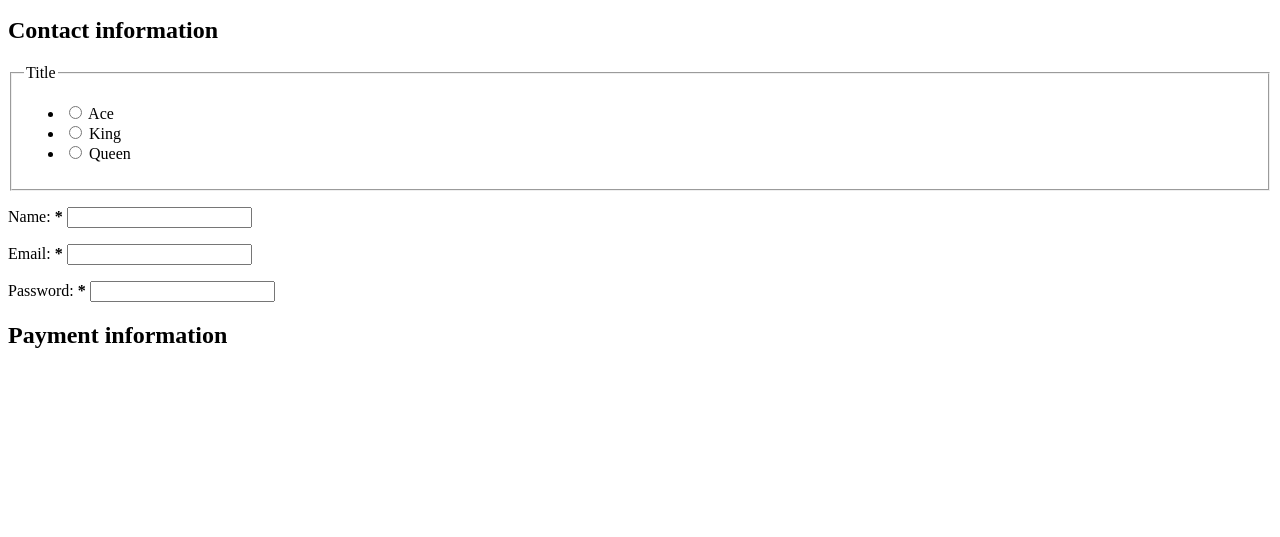
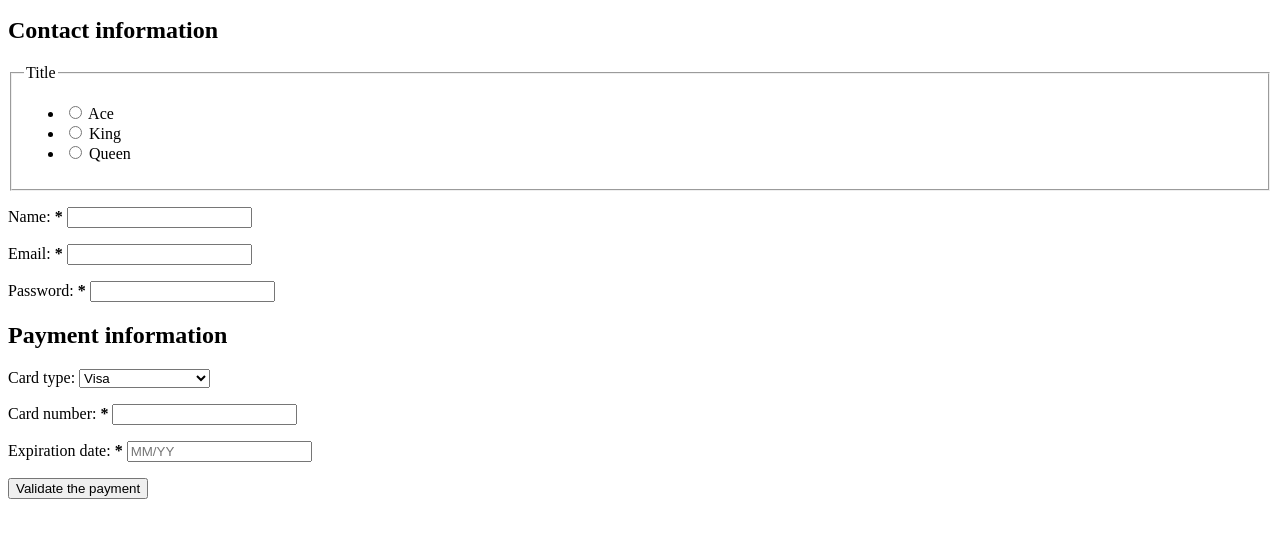
Before and after one commit to can-ngo/mdn-exercises, a plain HTML site: page html-form/structure-form.html in a window 1280 px wide. Shown: the part 101-638 px from the top of the page. Drawn offline with Linux system fonts and the light colour scheme.

Commit message:
feat: fill out the structure

```diff
--- a/html-form/structure-form.html
+++ b/html-form/structure-form.html
@@ -63,6 +63,41 @@
 
         <section>
             <h2>Payment information</h2>
+            <p>
+                <label for="card">
+                    <span>Card type:</span>
+                </label>
+                <select name="usercard" id="card">
+                    <option value="visa">Visa</option>
+                    <option value="mc">Mastercard</option>
+                    <option value="amex">American Express</option>
+                </select>
+            </p>
+            <p>
+                <label for="number">
+                    <span>Card number:</span>
+                    <strong><span aria-label="required">*</span></strong>
+                </label>
+                <input type="tel" id="number" name="cardnumber" required>
+            </p>
+            <p>
+                <label for="expiration">
+                    <span>Expiration date:</span>
+                    <strong><span aria-label="required">*</span></strong>
+                </label>
+                <input
+                    type="text"
+                    id="expiration"
+                    name="expiration"
+                    required
+                    placeholder="MM/YY"
+                    pattern="^(0[1-9]|1[0-2])\/([0-9]{2})$">
+            </p>
+        </section>
+        <section>
+            <p>
+                <button type="submit">Validate the payment</button>
+            </p>
         </section>
     </form>
   </body>
```
